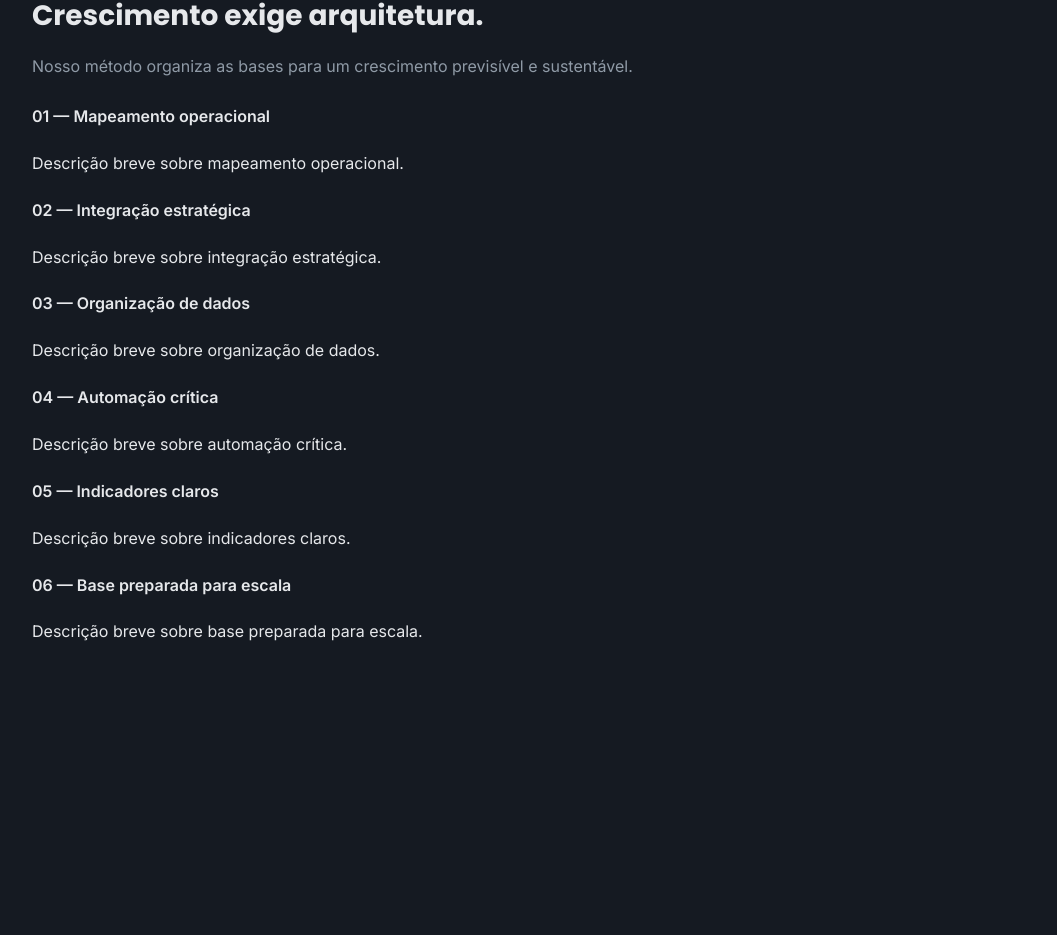
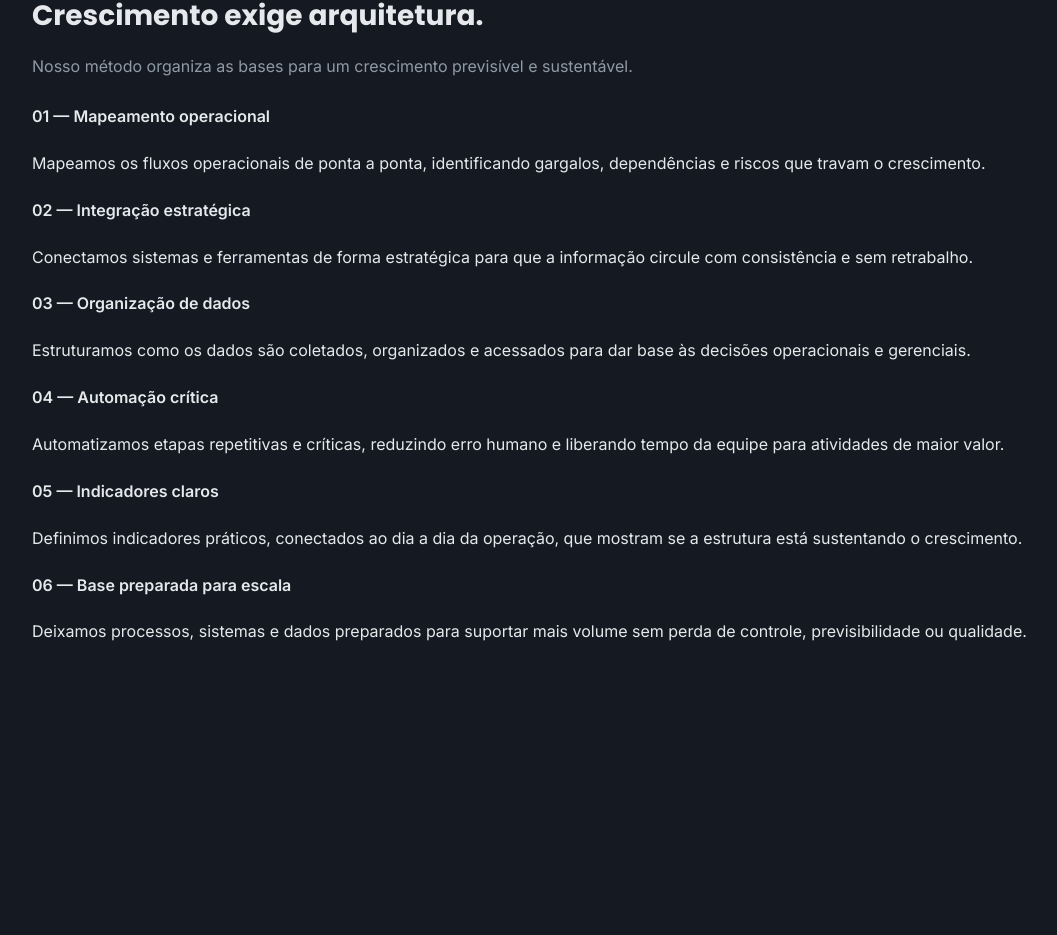
Before and after one commit to Inftecbr/inftec-site, a React (Vite) app: page / in a window 1280 px wide. Shown: the part 1603-2538 px from the top of the page, without its empty margins (32-1089 px from the left). Built offline with nearby package versions, Linux system fonts and the light colour scheme.

Commit message:
refine: improve Architecture section copy

```diff
--- a/src/sections/Architecture.tsx
+++ b/src/sections/Architecture.tsx
@@ -11,6 +11,15 @@ export default function Architecture(){
     'Base preparada para escala'
   ]
 
+  const descriptions = [
+    'Mapeamos os fluxos operacionais de ponta a ponta, identificando gargalos, dependências e riscos que travam o crescimento.',
+    'Conectamos sistemas e ferramentas de forma estratégica para que a informação circule com consistência e sem retrabalho.',
+    'Estruturamos como os dados são coletados, organizados e acessados para dar base às decisões operacionais e gerenciais.',
+    'Automatizamos etapas repetitivas e críticas, reduzindo erro humano e liberando tempo da equipe para atividades de maior valor.',
+    'Definimos indicadores práticos, conectados ao dia a dia da operação, que mostram se a estrutura está sustentando o crescimento.',
+    'Deixamos processos, sistemas e dados preparados para suportar mais volume sem perda de controle, previsibilidade ou qualidade.'
+  ]
+
   return (
     <SectionWrapper id="architecture" alt>
       <h3 className="section-title">Crescimento exige arquitetura.</h3>
@@ -20,7 +29,7 @@ export default function Architecture(){
         {cards.map((c, idx) => (
           <div key={idx} className="card method-card">
             <h4>{String(idx+1).padStart(2,'0')} — {c}</h4>
-            <p className="muted">Descrição breve sobre {c.toLowerCase()}.</p>
+            <p className="muted">{descriptions[idx]}</p>
           </div>
         ))}
       </div>
```
